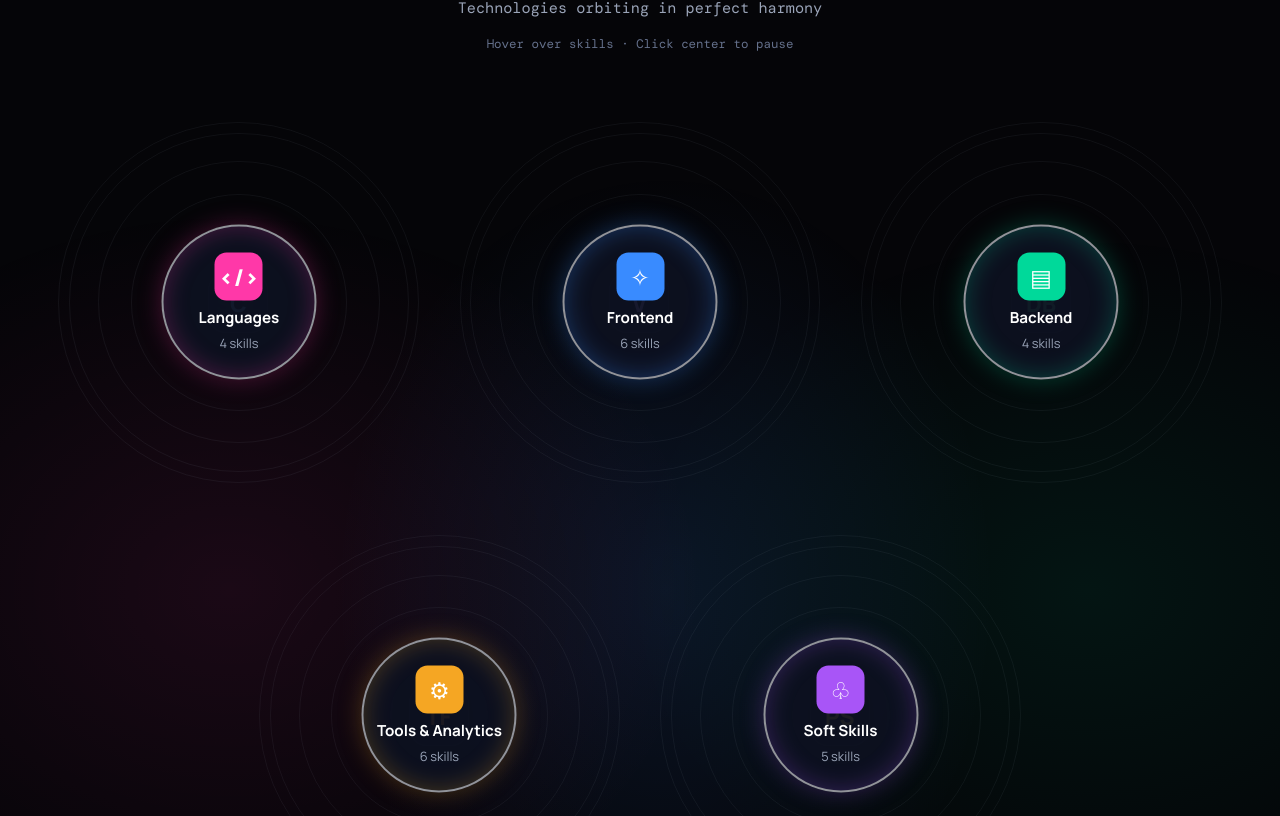
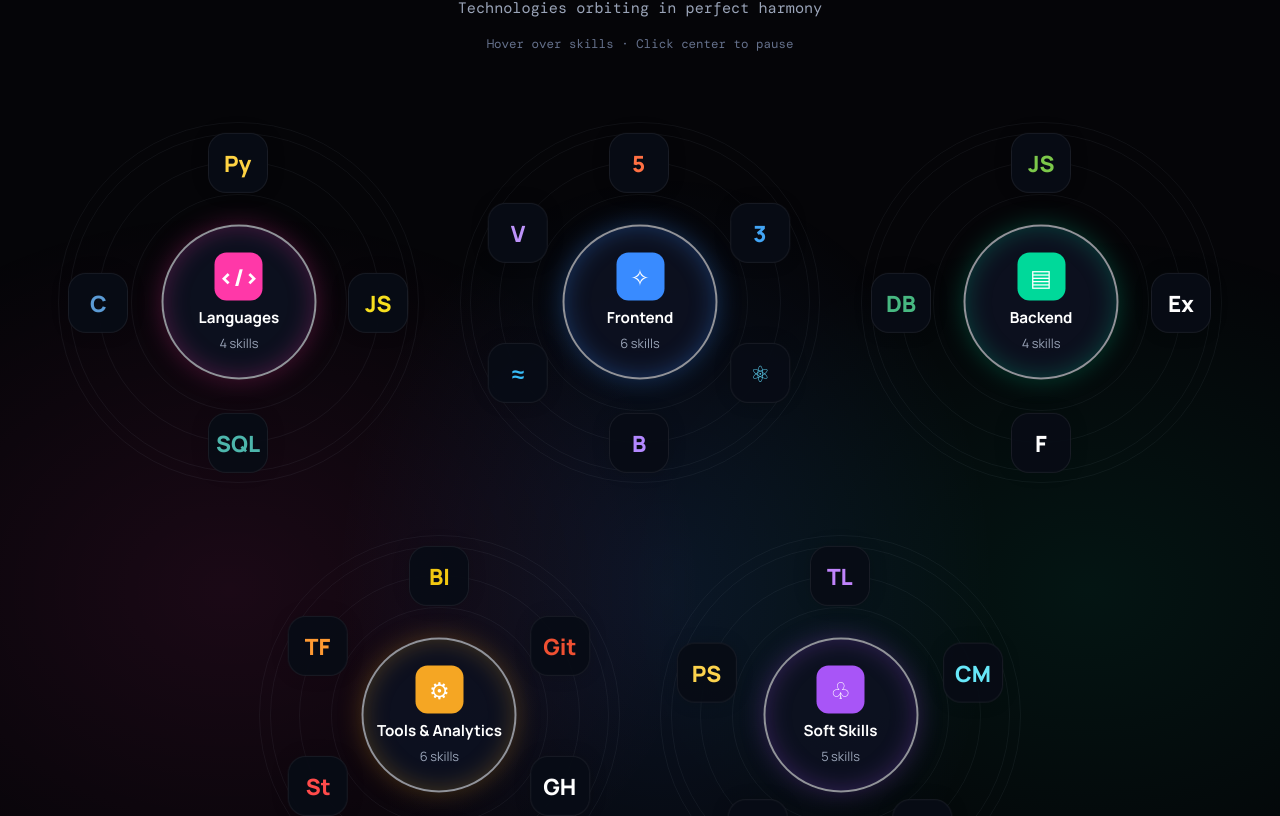
Before and after one commit to Shrihari-Kulkarni04/Shrihari-Portfolio, a React (Vite) app: page / in a window 1280 px wide. Shown: the part 5054-5870 px from the top of the page. Built offline with nearby package versions, Linux system fonts and the light colour scheme.

Commit message:
Revert "Keep skill cards horizontal while orbiting"
This reverts commit 66b555fd06a00e4336ab31e1b6af08485e916edf.

```diff
--- a/src/styles.css
+++ b/src/styles.css
@@ -3092,9 +3092,3 @@ main,
     rotate: 0deg;
   }
 }
-.orbit-skill {
-  transform:
-    rotate(var(--orbit-angle))
-    translateY(var(--orbit-radius))
-    rotate(calc(-1 * var(--orbit-angle)));
-}
```
